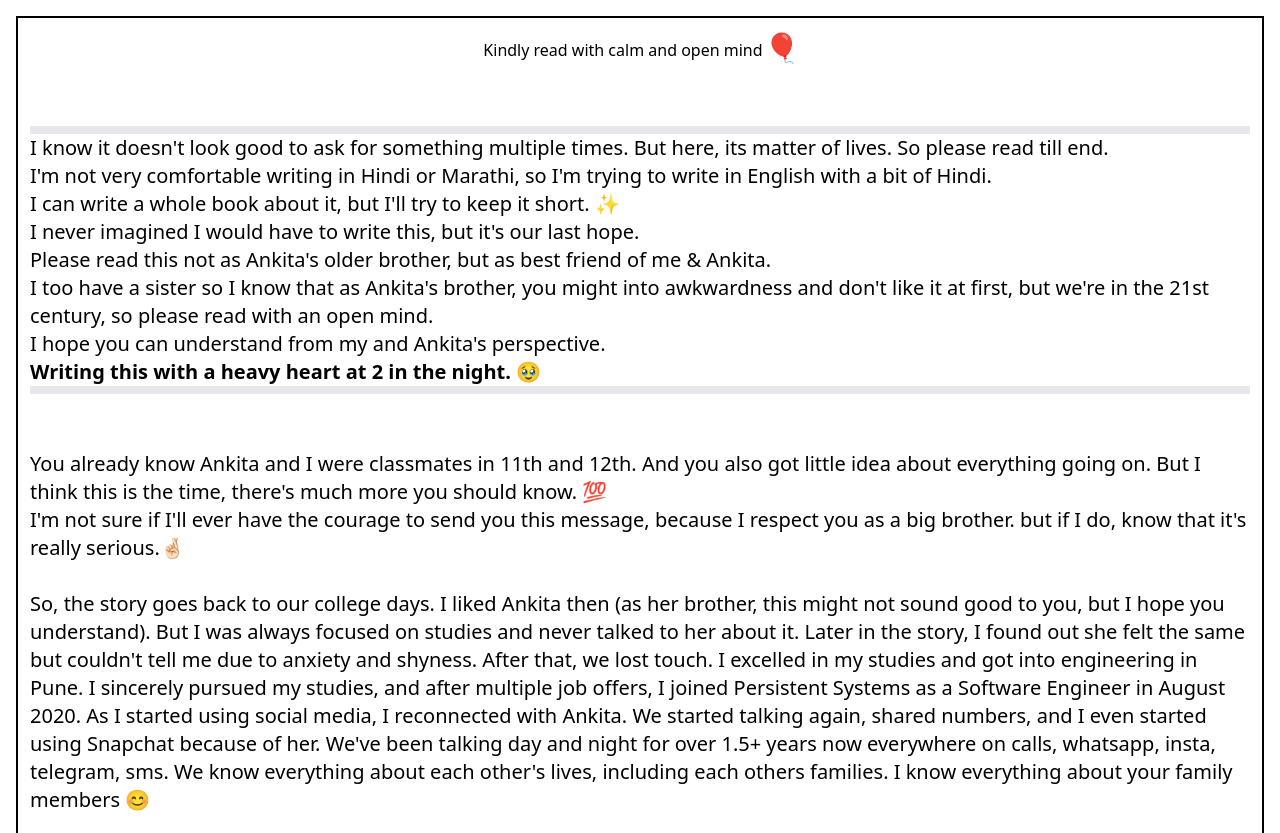
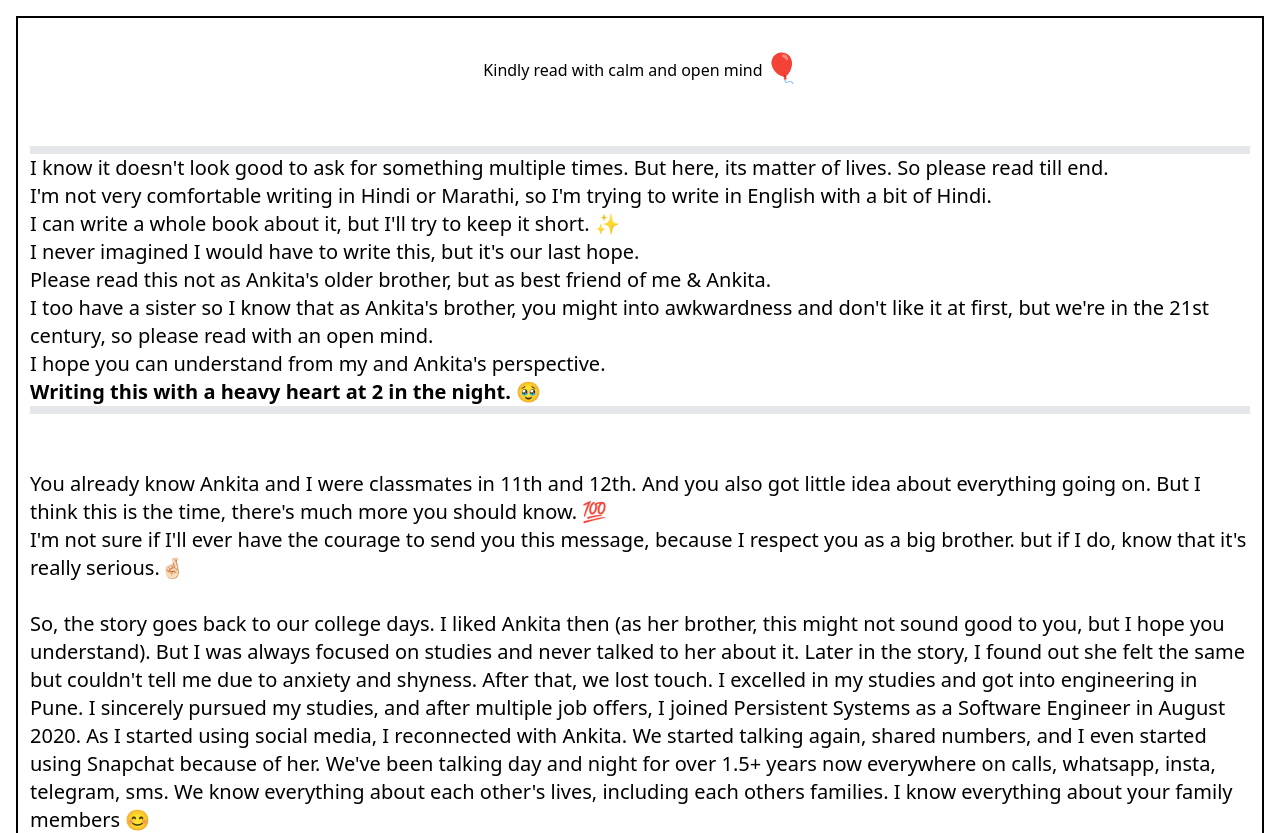
Before and after one commit to AADESHRN/ANKITA-AADESH, a React (Vite) app: page / in a window 1280 px wide. Shown: the top 833 px of the page. Built offline with nearby package versions, Linux system fonts and the light colour scheme.

Commit message:
updated app.jsx

```diff
--- a/src/App.jsx
+++ b/src/App.jsx
@@ -15,7 +15,7 @@ import Relocation from "./assets/images/Relocation.jpeg";
 
 function App() {
   return (
-    <div className="bg-white text-black border-2 border-black p-3">
+    <div className="bg-white text-black border-2 border-black p-3 py-8">
       <h5>
         Kindly read with calm and open mind{" "}
         <div className="heartbeating-text">🎈</div>
```
